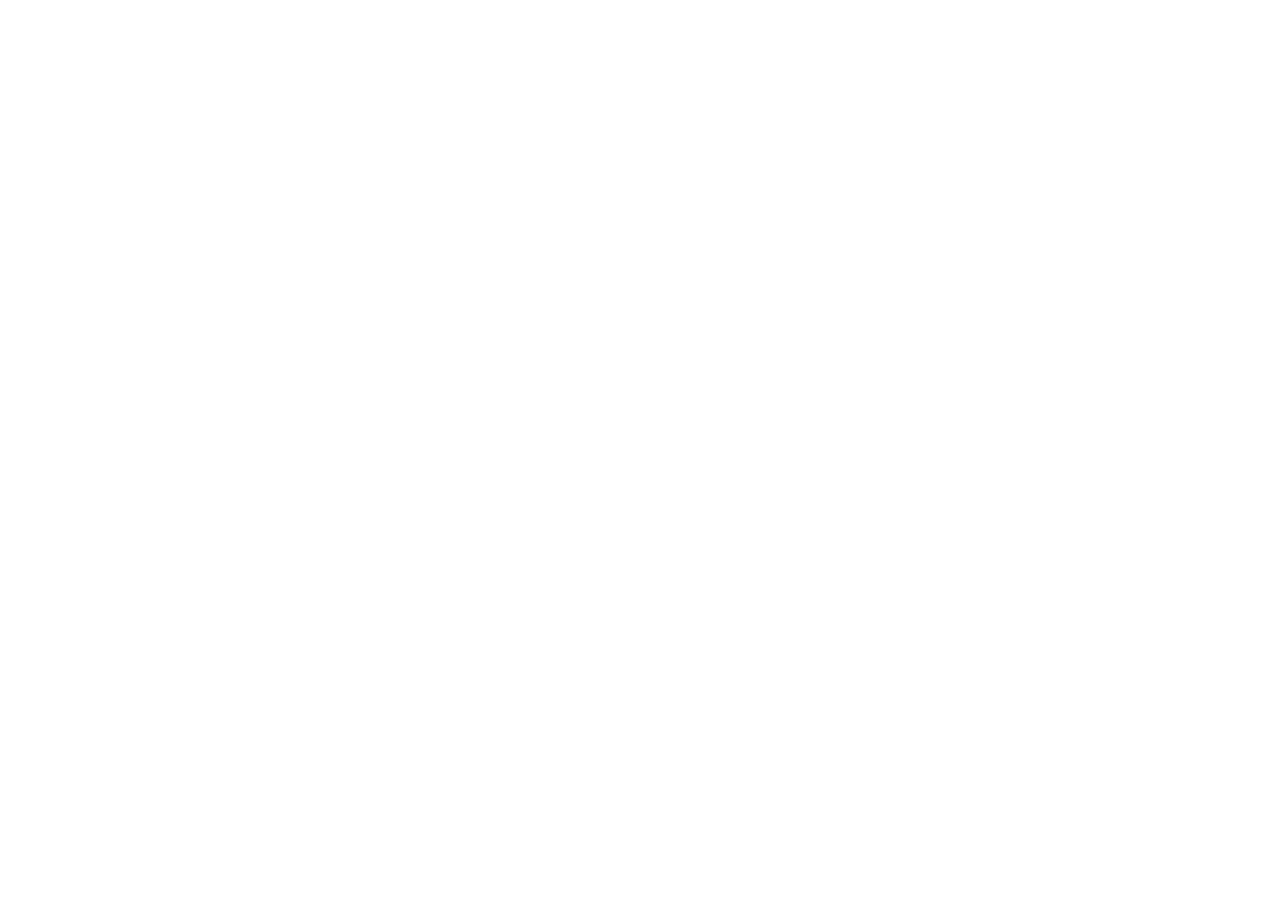
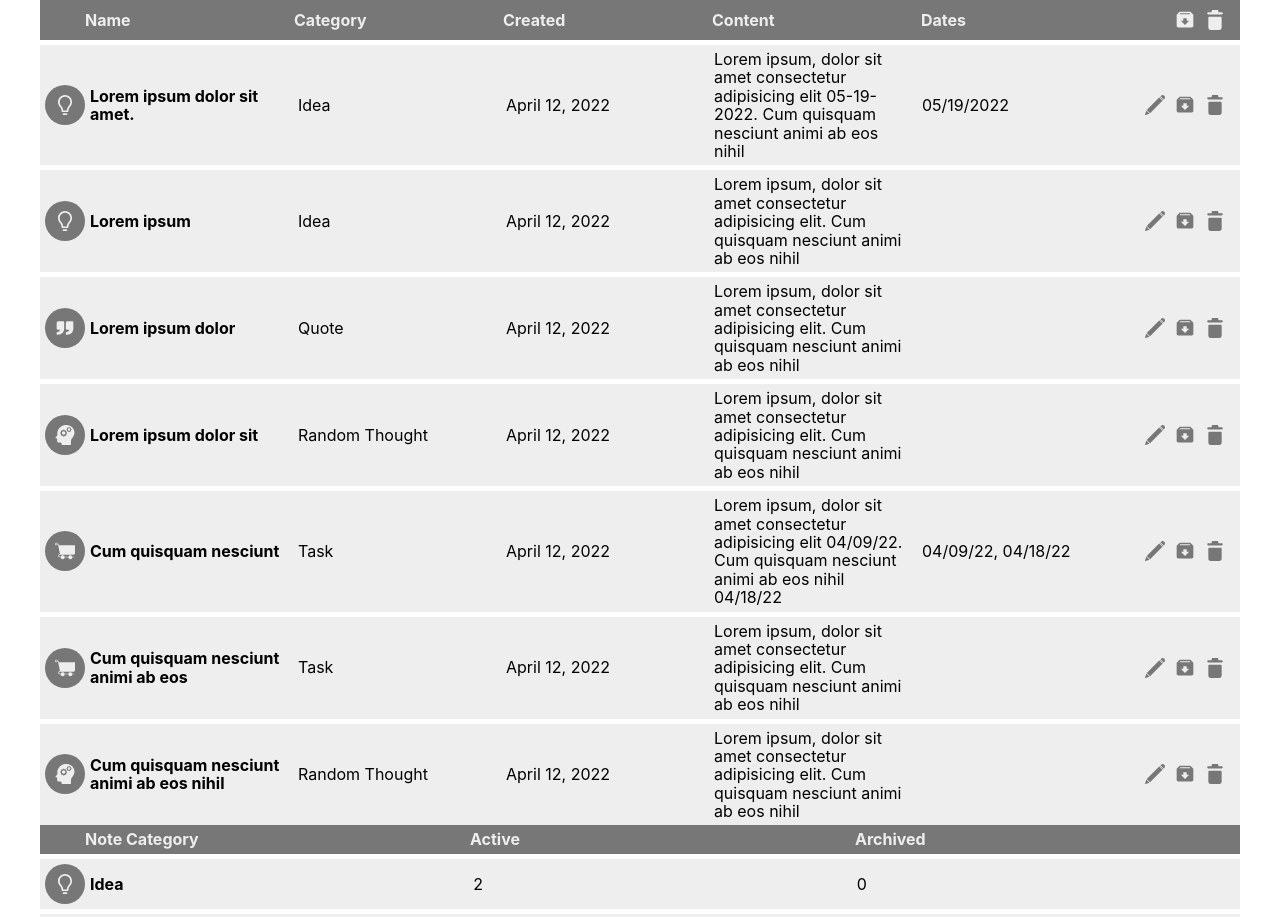
Before and after one commit to krukroman/notes-app-react-ts, a React (Create React App) app: page / in a window 1280 px wide. Shown: the top 917 px of the page. Before the commit the page ends 800 px from the top, so only its background shows below. Built offline with nearby package versions, Linux system fonts and the light colour scheme.

Commit message:
finished redux store

```diff
--- /dev/null
+++ b/src/App.tsx
@@ -0,0 +1,198 @@
+import { useMemo, useState } from 'react';
+import { useAppDispatch, useAppSelector } from './redux/hooks';
+import notesSelectors from './redux/Notes/notesSelectors';
+import notesOperations from './redux/Notes/notesOperations';
+import insertCategoryIcon from './utils/insertCategoryIcon';
+import getNotesStatistics from './utils/getNotesStatistics';
+import transformDate from './utils/transformDate';
+import parseDateFromText from './utils/parseDateFromText';
+import sprite from './assets/icons/sprite.svg';
+import INote from './interfaces/Note.interface';
+
+const App = () => {
+  const [showArchivedNotes, setShowArchivedNotes] = useState(false);
+  const notes = useAppSelector(notesSelectors.getNotes);
+  const activeNotes = useAppSelector(notesSelectors.getActiveNotes);
+  const archivedNotes = useAppSelector(notesSelectors.getArchivedNotes);
+  const dispatch = useAppDispatch();
+
+  const sortedByDateNotes = [...activeNotes].sort((a, b) =>
+    Date.parse(b.created) > Date.parse(a.created) ? 1 : 0
+  );
+
+  console.log(sortedByDateNotes);
+  const summaryData = useMemo(() => getNotesStatistics(notes), [notes]);
+
+  const handleArchivedNotes = () => setShowArchivedNotes(!showArchivedNotes);
+  const onDeleteAll = () => dispatch(notesOperations.deleteAllNotes());
+
+  return (
+    <>
+      <div className="table">
+        <div className="container">
+          <div className="header">
+            <div className="cell">
+              <p>Name</p>
+            </div>
+            <div className="cell">
+              <p>Category</p>
+            </div>
+            <div className="cell">
+              <p>Created</p>
+            </div>
+            <div className="cell">
+              <p>Content</p>
+            </div>
+            <div className="cell">
+              <p>Dates</p>
+            </div>
+            <div className="actions">
+              <button
+                className="action"
+                type="button"
+                onClick={handleArchivedNotes}
+              >
+                <svg width="20" height="20">
+                  <use
+                    href={
+                      showArchivedNotes
+                        ? `${sprite}#icon-archive-out`
+                        : `${sprite}#icon-archive-in`
+                    }
+                  ></use>
+                </svg>
+              </button>
+              <button className="action" type="button" onClick={onDeleteAll}>
+                <svg width="20" height="20">
+                  <use href={`${sprite}#icon-delete`}></use>
+                </svg>
+              </button>
+            </div>
+          </div>
+          <ul className="list">
+            {showArchivedNotes
+              ? archivedNotes.map(note => (
+                  <li className="row" key={note.id}>
+                    <div className="icon">
+                      <svg width="20" height="20">
+                        <use href={insertCategoryIcon(note.category)}></use>
+                      </svg>
+                    </div>
+                    <div className="cell">
+                      <p>{note.name}</p>
+                    </div>
+                    <div className="cell">
+                      <p>{note.category}</p>
+                    </div>
+                    <div className="cell">
+                      <p>{transformDate(note.created)}</p>
+                    </div>
+                    <div className="cell">
+                      <p>{note.content}</p>
+                    </div>
+                    <div className="cell">
+                      <p>{parseDateFromText(note.content)}</p>
+                    </div>
+                    <div className="actions">
+                      <button className="action" type="button">
+                        <svg width="20" height="20">
+                          <use href={`${sprite}#icon-edit`}></use>
+                        </svg>
+                      </button>
+                      <button className="action" type="button">
+                        <svg width="20" height="20">
+                          <use href={`${sprite}#icon-archive-out`}></use>
+                        </svg>
+                      </button>
+                      <button className="action" type="button">
+                        <svg width="20" height="20">
+                          <use href={`${sprite}#icon-delete`}></use>
+                        </svg>
+                      </button>
+                    </div>
+                  </li>
+                ))
+              : activeNotes.map(note => (
+                  <li className="row" key={note.id}>
+                    <div className="icon">
+                      <svg width="20" height="20">
+                        <use href={insertCategoryIcon(note.category)}></use>
+                      </svg>
+                    </div>
+                    <div className="cell">
+                      <p>{note.name}</p>
+                    </div>
+                    <div className="cell">
+                      <p>{note.category}</p>
+                    </div>
+                    <div className="cell">
+                      <p>{transformDate(note.created)}</p>
+                    </div>
+                    <div className="cell">
+                      <p>{note.content}</p>
+                    </div>
+                    <div className="cell">
+                      <p>{parseDateFromText(note.content)}</p>
+                    </div>
+                    <div className="actions">
+                      <button className="action" type="button">
+                        <svg width="20" height="20">
+                          <use href={`${sprite}#icon-edit`}></use>
+                        </svg>
+                      </button>
+                      <button className="action" type="button">
+                        <svg width="20" height="20">
+                          <use href={`${sprite}#icon-archive-in`}></use>
+                        </svg>
+                      </button>
+                      <button className="action" type="button">
+                        <svg width="20" height="20">
+                          <use href={`${sprite}#icon-delete`}></use>
+                        </svg>
+                      </button>
+                    </div>
+                  </li>
+                ))}
+          </ul>
+        </div>
+      </div>
+      <div className="table">
+        <div className="container">
+          <div className="header">
+            <div className="cell">
+              <p>Note Category</p>
+            </div>
+            <div className="cell">
+              <p>Active</p>
+            </div>
+            <div className="cell">
+              <p>Archived</p>
+            </div>
+          </div>
+          <ul className="list">
+            {summaryData.map(el => (
+              <li className="row" key={el.category}>
+                <div className="icon">
+                  <svg width="20" height="20">
+                    <use href={insertCategoryIcon(el.category)}></use>
+                  </svg>
+                </div>
+                <div className="cell">
+                  <p>{el.category}</p>
+                </div>
+                <div className="cell">
+                  <p>{el.active}</p>
+                </div>
+                <div className="cell">
+                  <p>{el.archived}</p>
+                </div>
+              </li>
+            ))}
+          </ul>
+        </div>
+      </div>
+    </>
+  );
+};
+
+export default App;
--- a/src/index.scss
+++ b/src/index.scss
@@ -13,3 +13,109 @@
   font-family: source-code-pro, Menlo, Monaco, Consolas, 'Courier New',
     monospace;
 }
+
+h1,
+h2,
+h3,
+h4,
+h5,
+h6,
+p {
+  margin: 0;
+  padding: 0;
+}
+
+svg {
+  display: block;
+  pointer-events: none;
+}
+
+ul,
+ol {
+  list-style: none;
+  margin: 0;
+  padding: 0;
+}
+
+button {
+  cursor: pointer;
+}
+
+.container {
+  margin-inline: auto;
+  padding-inline: 15px;
+  max-width: 1230px;
+}
+
+.row {
+  padding-block: 5px;
+  padding-inline: 5px;
+  display: flex;
+  align-items: center;
+  width: 100%;
+
+  background-color: #eee;
+  &:not(:last-of-type) {
+    margin-bottom: 5px;
+  }
+}
+
+.header {
+  @extend .row;
+  margin-bottom: 5px;
+  padding-left: 40px;
+
+  font-weight: bold;
+  color: #eee;
+  background-color: #777;
+}
+
+.cell {
+  padding-inline: 5px;
+  flex-grow: 1;
+  flex-basis: 0;
+
+  &:nth-child(2) {
+    font-weight: bold;
+  }
+}
+
+.icon {
+  @extend .cell;
+  padding: 10px;
+  display: flex;
+  align-items: center;
+  justify-content: center;
+  flex-shrink: 0;
+  flex-grow: 0;
+  flex-basis: auto;
+  width: 40px;
+
+  fill: #eee;
+
+  background-color: #777;
+
+  border-radius: 50%;
+}
+
+.actions {
+  padding-inline: 5px;
+  display: flex;
+  align-items: center;
+  justify-content: flex-end;
+  flex-shrink: 0;
+  width: 110px;
+}
+
+.action {
+  padding: 5px;
+
+  fill: #777;
+
+  background-color: transparent;
+  border: none;
+
+  .header & {
+    fill: #eee;
+  }
+}
--- a/src/index.tsx
+++ b/src/index.tsx
@@ -1,10 +1,11 @@
+import './index.scss';
 import React from 'react';
 // import ReactDOM from 'react-dom';
 import { createRoot } from 'react-dom/client';
 import { Provider } from 'react-redux';
 import { PersistGate } from 'redux-persist/integration/react';
 import { store, persistor } from './redux/store';
-import './index.scss';
+import App from './App';
 
 const container = document.getElementById('app');
 
@@ -14,7 +15,9 @@
 root.render(
   <React.StrictMode>
     <Provider store={store}>
-      <PersistGate persistor={persistor}></PersistGate>
+      <PersistGate persistor={persistor}>
+        <App />
+      </PersistGate>
     </Provider>
   </React.StrictMode>
 );
--- a/src/redux/Notes/notesOperations.ts
+++ b/src/redux/Notes/notesOperations.ts
@@ -1,10 +1,30 @@
 import { createAction } from '@reduxjs/toolkit';
+import INote from '../../interfaces/Note.interface';
+import IUpdateNoteDate from '../../interfaces/UpdareNoteData.interface';
 
 const deleteAllNotes = createAction('notes/deleteAllNotes');
-const createNote = createAction('notes/createNote');
-const deleteNote = createAction('notes/deleteNote');
-const updateNote = createAction('notes/updateNote');
-const handleArchive = createAction('notes/handleArchive');
+
+const createNote = createAction('notes/createNote', (note: INote) => ({
+  payload: note
+}));
+
+const deleteNote = createAction('notes/deleteNote', (id: string) => ({
+  payload: id
+}));
+
+const updateNote = createAction(
+  'notes/updateNote',
+  (id: string, data: IUpdateNoteDate) => ({
+    payload: {
+      id,
+      data
+    }
+  })
+);
+
+const handleArchive = createAction('notes/handleArchive', (id: string) => ({
+  payload: id
+}));
 
 const notesOperations = {
   deleteAllNotes,
--- a/src/redux/Notes/notesSlice.ts
+++ b/src/redux/Notes/notesSlice.ts
@@ -11,13 +11,13 @@
   reducers: {},
   extraReducers: {
     [notesOperations.deleteAllNotes.type]: state => {
-      state = [];
+      return (state = []);
     },
     [notesOperations.createNote.type]: (state, { payload }) => {
       state.push(payload);
     },
     [notesOperations.deleteNote.type]: (state, { payload }) => {
-      state = state.filter(note => note.id !== payload);
+      return (state = state.filter(note => note.id !== payload));
     },
     [notesOperations.updateNote.type]: (state, { payload }) => {
       const index = state.findIndex(note => note.id === payload.id);
```
Also changed, not shown: src/data/notes.ts (+7 -7 lines), src/interfaces/UpdareNoteData.interface.ts (added, +7 -0 lines).
